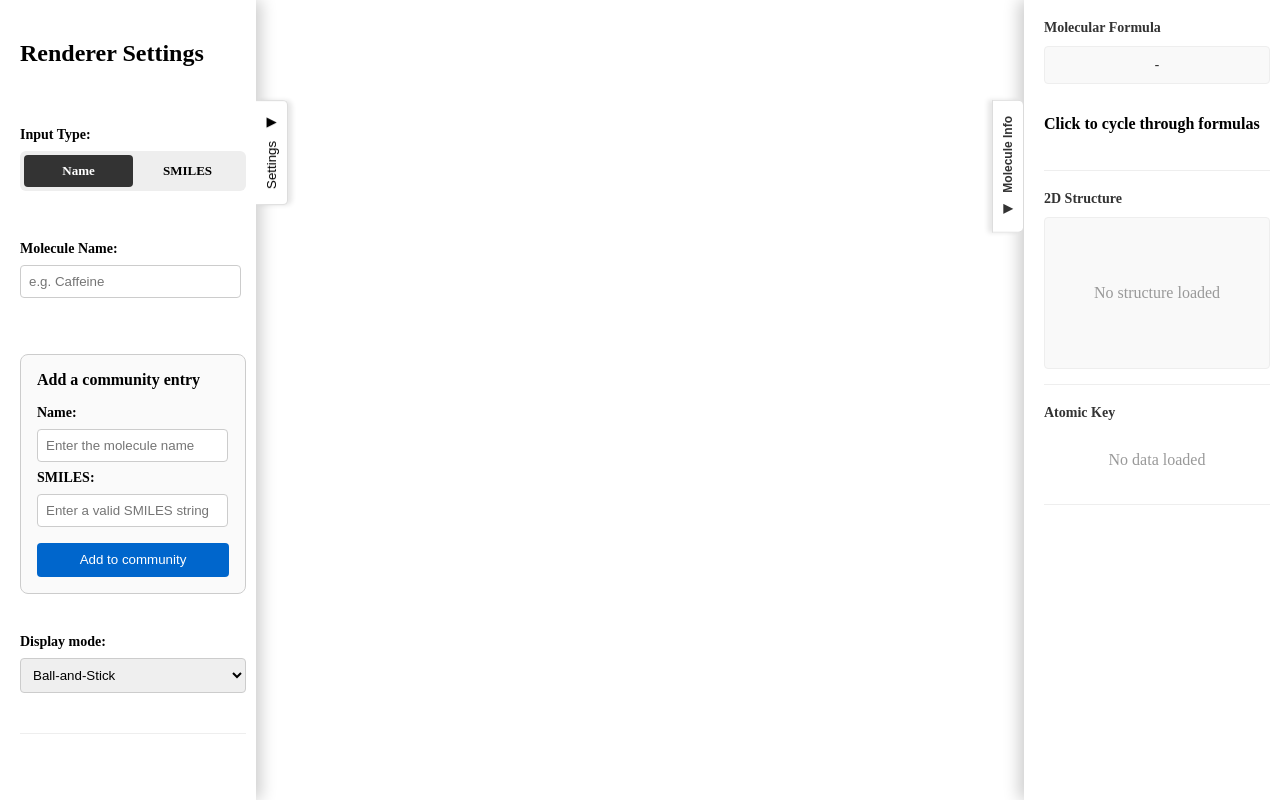
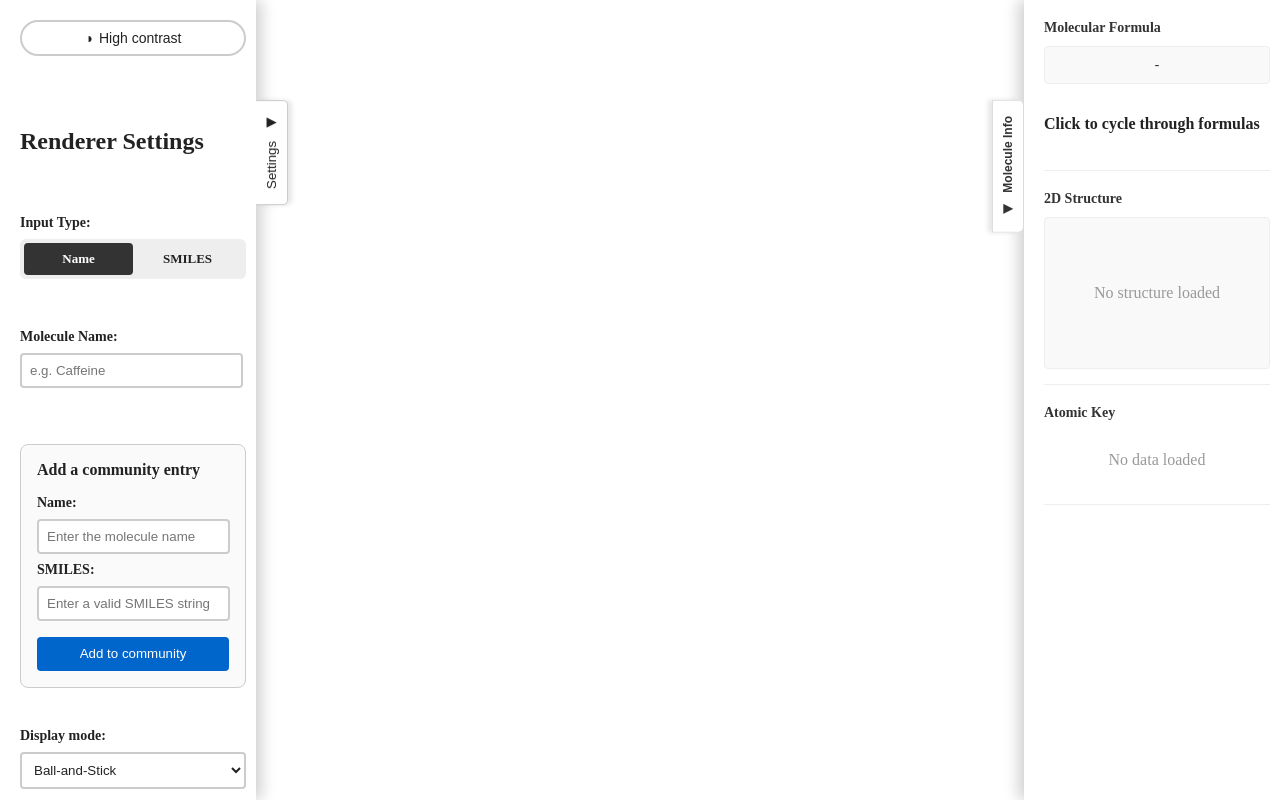
Before and after one commit to yes-has-returned/AtomView, a Flask app: page /render in a window 1280 px wide. Run offline with Flask 3, Linux system fonts and the light colour scheme; some libraries are stand-ins or nearby versions.

Commit message:
accessibility changes
high contrast mode and bug fixes

```diff
--- a/static/css/renderer.css
+++ b/static/css/renderer.css
@@ -4,6 +4,11 @@
   --primary-dark: #333;
   --scroll-thumb: #d1d1d1;
   --scroll-hover: #bbb;
+  --surface: #fff;
+  --surface-muted: #fafafa;
+  --text-main: #222;
+  --text-muted: #666;
+  --border-soft: #ccc;
 }
 
 html, body {
@@ -15,6 +20,77 @@ html, body {
 
 body {
   min-height: 100vh;
+  background: var(--surface);
+  color: var(--text-main);
+}
+
+body[data-theme="high-contrast"] {
+  --surface: #000;
+  --surface-muted: #111;
+  --text-main: #fff;
+  --text-muted: #f2f2f2;
+  --border-soft: #fff;
+  --primary-dark: #fff;
+  --scroll-thumb: #fff;
+  --scroll-hover: #ff0;
+}
+
+.contrast-toggle {
+  width: 100%;
+  margin-bottom: 12px;
+  border: 2px solid var(--border-soft);
+  background: var(--surface);
+  color: var(--text-main);
+  border-radius: 999px;
+  padding: 8px 12px;
+  cursor: pointer;
+  font-size: 14px;
+  display: inline-flex;
+  align-items: center;
+  justify-content: center;
+  gap: 6px;
+}
+
+body[data-theme="high-contrast"] .contrast-toggle.is-active {
+  background: #ff0;
+  color: #000;
+}
+
+body[data-theme="high-contrast"] .loading-screen,
+body[data-theme="high-contrast"] .loading-message,
+body[data-theme="high-contrast"] .progress-text,
+body[data-theme="high-contrast"] .right-sidebar,
+body[data-theme="high-contrast"] .right-content,
+body[data-theme="high-contrast"] .info-section,
+body[data-theme="high-contrast"] .community-entry {
+  color: #fff;
+}
+
+body[data-theme="high-contrast"] .loading-screen,
+body[data-theme="high-contrast"] .right-sidebar,
+body[data-theme="high-contrast"] .community-entry,
+body[data-theme="high-contrast"] #community-panel {
+  background: #2a2a2a !important;
+  border-color: #fff;
+}
+
+body[data-theme="high-contrast"] #community-panel {
+  color: #fff !important;
+}
+
+body[data-theme="high-contrast"] #community-panel * {
+  color: #fff !important;
+}
+
+body[data-theme="high-contrast"] .right-toggle-btn,
+body[data-theme="high-contrast"] #toggle-btn {
+  background: #000;
+  color: #fff;
+  border-color: #fff;
+}
+
+body[data-theme="high-contrast"] .right-toggle-btn:hover {
+  background: #111;
 }
 
 /* 1. Sidebar Base */
@@ -64,11 +140,15 @@ body {
 .sidebar {
   box-sizing: border-box;
   position: fixed;
+  display: flex;
+  flex-direction: column;
   left: 0;
   top: 0;
+  bottom: 0;
   width: var(--sidebar-width);
-  height: 100vh;
-  background-color: white;
+  height: auto;
+  background-color: var(--surface);
+  color: var(--text-main);
   z-index: 1000;
   overflow: visible;
   box-shadow: 5px 0 15px rgba(0, 0, 0, 0.2);
@@ -79,10 +159,11 @@ body {
   position: absolute;
   top: 0;
   bottom: 0;
-  left: var(--sidebar-width);
-  right: var(--sidebar-width);
-  background-color: #ffffff;
+  left: 0;
+  right: 0;
+  background-color: var(--surface);
   overflow: hidden;
+  z-index: 0;
 }
 
 .sidebar.collapsed {
@@ -100,14 +181,15 @@ body {
   gap: 40px;
   margin-top: 20px;
   padding: 0 10px 20px 20px;
-  max-height: calc(100vh - 100px);
+  flex: 1 1 auto;
+  min-height: 0;
   overflow-y: auto !important;
   overflow-x: hidden;
 }
 
 /* 1. The main collapsible container */
 details {
-  border-top: 1px solid #eee;
+  border-top: 1px solid var(--border-soft);
   padding-top: 10px;
   display: flex;
   flex-direction: column;
@@ -173,7 +255,7 @@ details[open] summary::after {
 /* The description text sitting underneath */
 .alg-desc {
     font-size: 12px;
-    color: #666;
+    color: var(--text-muted);
     padding-left: 26px;     /* Aligns text with the label, skipping the checkbox width */
 }
 /* 3. THE WINDOWS FIX: Isolate Standard vs Webkit */
@@ -215,7 +297,9 @@ details[open] summary::after {
 .input-group.range-group { flex-direction: row; align-items: center; }
 .input-group label { font-weight: bold; font-size: 14px; }
 .input-group input[type="text"], .input-group select, .input-group input[type="range"] {
-  padding: 8px; border: 1px solid #ccc; border-radius: 4px; width: 100%;
+  padding: 8px; border: 2px solid var(--border-soft); border-radius: 4px; width: 100%;
+  background: var(--surface);
+  color: var(--text-main);
 }
 .input-group input[type="range"] {
   -webkit-appearance: none;
@@ -252,12 +336,25 @@ details[open] summary::after {
 }
 .input-toggle input:checked + label { background: var(--primary-dark); color: white; }
 
+body[data-theme="high-contrast"] .input-toggle {
+  background: #111;
+}
+
+body[data-theme="high-contrast"] .input-toggle label {
+  color: #fff;
+}
+
+body[data-theme="high-contrast"] .input-toggle input:checked + label {
+  background: #fff;
+  color: #000;
+}
+
 /* 5. Sidebar Toggle Button */
 #toggle-btn {
   position: absolute; right: -32px; top: 100px;
   writing-mode: vertical-rl; text-orientation: mixed;
   transform: rotate(180deg); padding: 15px 8px;
-  background: white; border: 1px solid #ddd; border-right: none;
+  background: var(--surface); color: var(--text-main); border: 1px solid var(--border-soft); border-right: none;
   cursor: pointer; border-radius: 5px 0 0 5px; z-index: 1001;
   display: flex; align-items: center; gap: 10px;
   box-shadow: -4px 0px 5px rgba(0, 0, 0, 0.1);
@@ -282,9 +379,12 @@ details[open] summary::after {
   box-sizing: border-box;
   position: fixed;
   right: 0;
-  top: var(--nav-height);
+  top: 0;
+  bottom: 0;
   width: var(--sidebar-width);
-  height: calc(100% - var(--nav-height));
+  height: auto;
+  display: flex;
+  flex-direction: column;
   background-color: white;
   z-index: 1000;
   overflow: visible;
@@ -447,7 +547,8 @@ details[open] summary::after {
   gap: 20px;
   margin-top: 20px;
   padding: 0 10px 20px 20px;
-  max-height: calc(100vh - 100px);
+  flex: 1 1 auto;
+  min-height: 0;
   overflow-y: auto !important;
   overflow-x: hidden;
 }
--- /dev/null
+++ b/static/js/highcontrast.js
@@ -0,0 +1,59 @@
+(function () {
+  const storageKey = 'atomview-high-contrast';
+  const themeAttribute = 'data-theme';
+  const toggleSelector = '.contrast-toggle';
+
+  function applyTheme(enabled) {
+    const themeValue = enabled ? 'high-contrast' : 'default';
+    document.documentElement.setAttribute(themeAttribute, themeValue);
+    document.body.setAttribute(themeAttribute, themeValue);
+
+    const toggles = Array.from(document.querySelectorAll(toggleSelector));
+    toggles.forEach((toggle) => {
+      toggle.setAttribute('aria-pressed', String(enabled));
+      toggle.classList.toggle('is-active', enabled);
+
+      const label = toggle.querySelector('.contrast-toggle-label');
+      if (label) {
+        label.textContent = enabled ? 'Normal contrast' : 'High contrast';
+      }
+
+      const icon = toggle.querySelector('.contrast-toggle-icon');
+      if (icon) {
+        icon.textContent = enabled ? '◐' : '◑';
+      }
+    });
+
+    localStorage.setItem(storageKey, String(enabled));
+  }
+
+  function initTheme() {
+    const savedPreference = localStorage.getItem(storageKey);
+    const enabled = savedPreference === 'true';
+    applyTheme(enabled);
+  }
+
+  function bindToggle() {
+    const toggles = Array.from(document.querySelectorAll(toggleSelector));
+    if (!toggles.length) {
+      return;
+    }
+
+    toggles.forEach((toggle) => {
+      toggle.addEventListener('click', () => {
+        const enabled = document.documentElement.getAttribute(themeAttribute) !== 'high-contrast';
+        applyTheme(enabled);
+      });
+    });
+  }
+
+  if (document.readyState === 'loading') {
+    document.addEventListener('DOMContentLoaded', () => {
+      bindToggle();
+      initTheme();
+    });
+  } else {
+    bindToggle();
+    initTheme();
+  }
+})();
--- a/templates/renderer.html
+++ b/templates/renderer.html
@@ -14,6 +14,10 @@
     </button>
 
     <div class="content">
+        <button class="contrast-toggle" type="button" aria-pressed="false">
+            <span class="contrast-toggle-icon" aria-hidden="true">◑</span>
+            <span class="contrast-toggle-label">High contrast</span>
+        </button>
         <h2>Renderer Settings</h2>
 
     <div class="input-group">
@@ -181,6 +185,7 @@
 }
 </script>
 
+<script src="{{ url_for('static', filename='js/highcontrast.js') }}"></script>
 <script type="module" src="{{ url_for('static', filename='js/renderercollapsible.js') }}"></script>
 <script type="module" src="{{ url_for('static', filename='js/rendererinputtoggle.js') }}"></script>
 <script type="module" src="{{ url_for('static', filename='js/moleculerenderer.js') }}"></script>
--- a/templates/topnav.html
+++ b/templates/topnav.html
@@ -7,6 +7,7 @@
         <link rel="apple-touch-icon" sizes="192x192" href="{{ url_for('static', filename='icons/atomview-icon-192x192.png') }}">
         <link rel="manifest" href="{{ url_for('static', filename='manifest.json') }}">
         <meta name="theme-color" content="#333333">
+        <meta name="description" content="AtomView — interactive 3D molecule renderer and explorer. Visualize molecules, inspect atoms, and analyze bond geometry in your browser.">
         <title>AtomView</title>
       </head>
       <body>
@@ -17,9 +18,14 @@
             </a>
             <a href="/">Home</a>
             <a href="/render">Renderer</a>
+            <button class="contrast-toggle" type="button" aria-pressed="false">
+                <span class="contrast-toggle-icon" aria-hidden="true">◑</span>
+                <span class="contrast-toggle-label">High contrast</span>
+            </button>
 
     </div>
     {% block content %}{% endblock %}
+    <script src="{{ url_for('static', filename='js/highcontrast.js') }}"></script>
     <script>
       if ('serviceWorker' in navigator) {
         window.addEventListener('load', () => {
```
Also changed, not shown: static/css/topnavstyle.css (+63 -0 lines).
